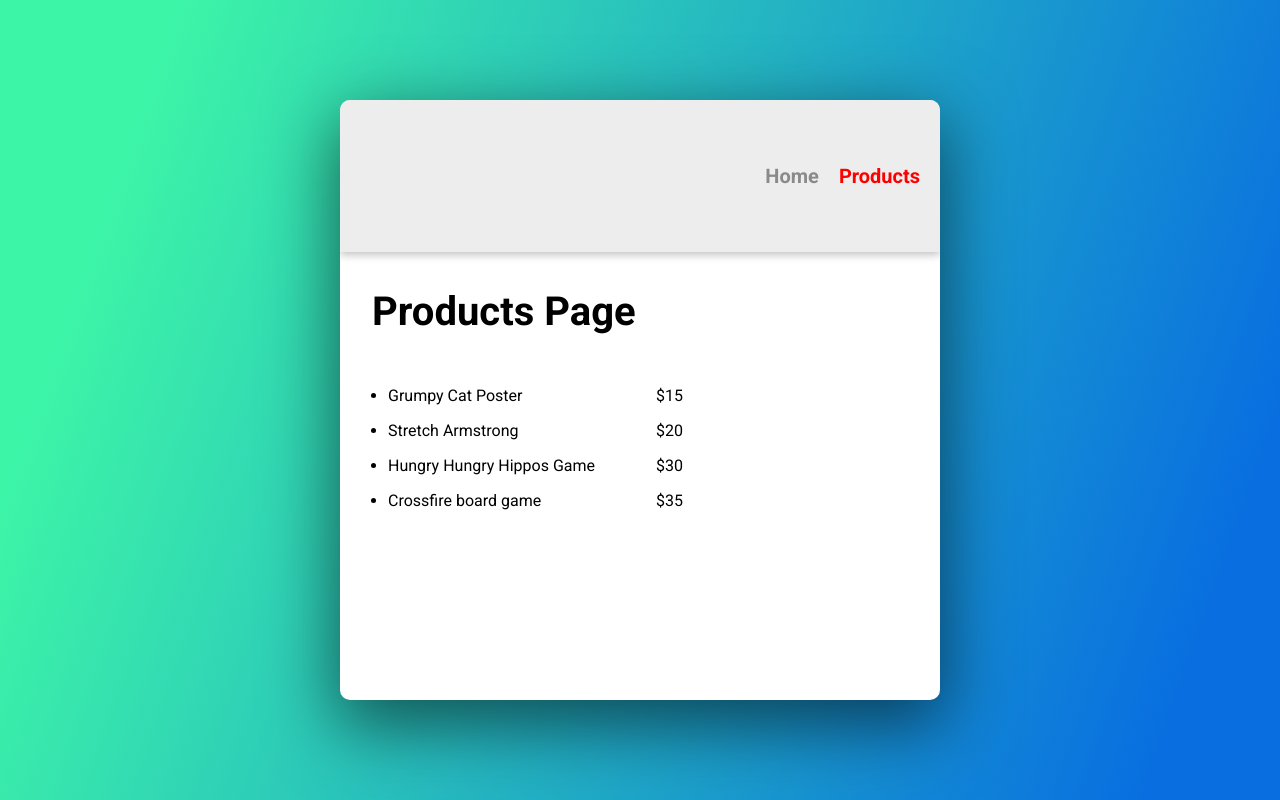
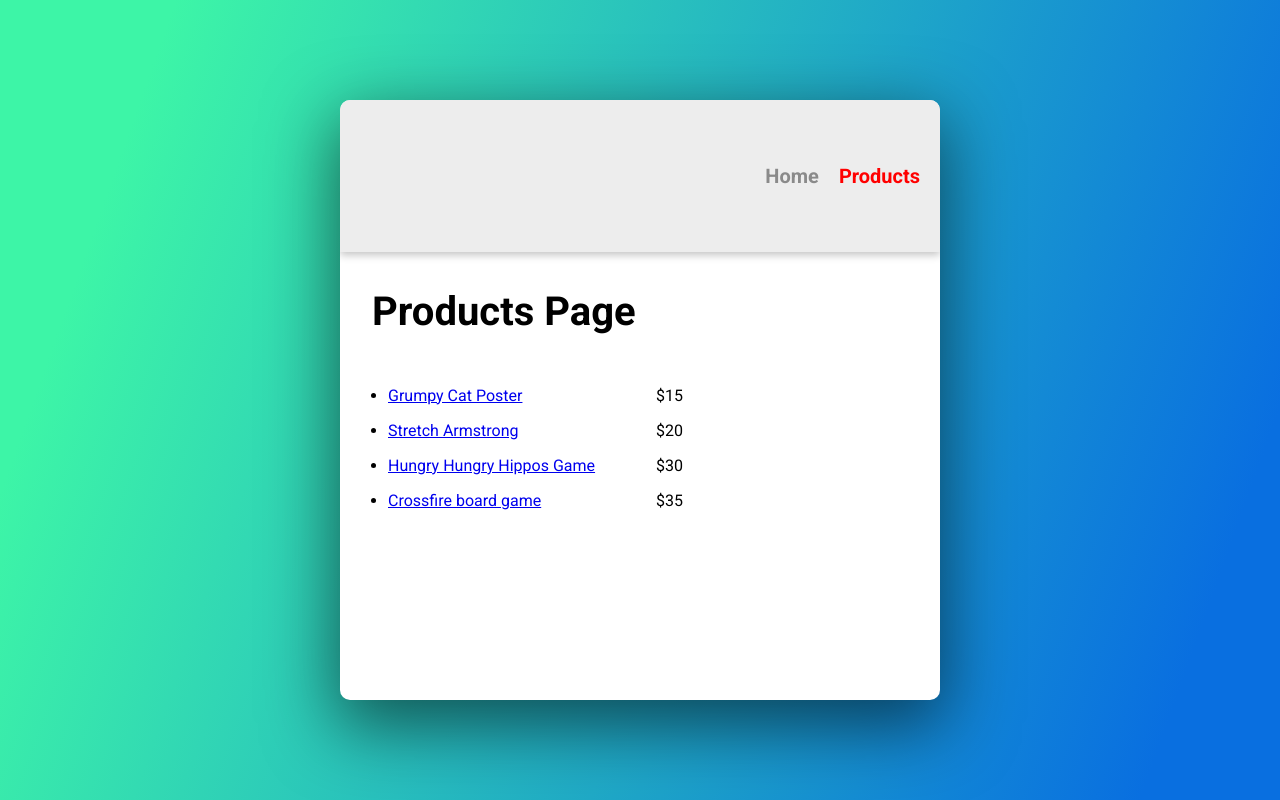
Before and after one commit to CarlEvaristo/react-router-practice, a React (Create React App) app: page /products in a window 1280 px wide. Built offline with nearby package versions, Linux system fonts and the light colour scheme.

Commit message:
add detail page

```diff
--- a/src/components/App.js
+++ b/src/components/App.js
@@ -2,6 +2,7 @@ import React from "react"
 import { Link, Routes, Route } from "react-router-dom"
 import Home from "./Home"
 import Products from "./Products"
+import Detail from "./Detail"
 import { useLocation } from "react-router-dom";
 
 function App() {
@@ -19,8 +20,9 @@ function App() {
 
             <main>
                 <Routes>
-                    <Route exact path="/" element={<Home />}/>
-                    <Route path="/products" element={<Products />}/>
+                    <Route exact path="/" element={<Home />} />
+                    <Route path="/products" element={<Products />} />
+                    <Route path="/products/:id" element={ <Detail />} />
                 </Routes>
             </main>
 
--- a/src/components/Detail.js
+++ b/src/components/Detail.js
@@ -0,0 +1,18 @@
+import React from "react"
+import {useParams} from "react-router-dom"
+import data from "./productsData"
+
+function Detail() {
+    const {id} = useParams()
+    const item = (data.filter(item => item.id === Number(id)))[0]
+    return (
+        <>
+            <h1>{item.name}</h1>
+            <h3>Price: ${item.price}</h3>
+            <p>{item.description}</p>
+        </>
+
+    )
+}
+
+export default Detail
--- a/src/components/Products.js
+++ b/src/components/Products.js
@@ -1,8 +1,12 @@
 import React from "react"
 import data from "./productsData"
+import { Link } from "react-router-dom"
 
 function Products() {
-    const products = data.map(item => <li key={item.id}>{item.name}</li>)
+    const products = data.map(item => (
+    <li key={item.id}>
+        <Link to={`/products/${item.id}`}>{item.name}</Link>
+    </li>))
     const prices = data.map(item => <li key={item.id}> ${item.price}</li>)
 
     return (
```
